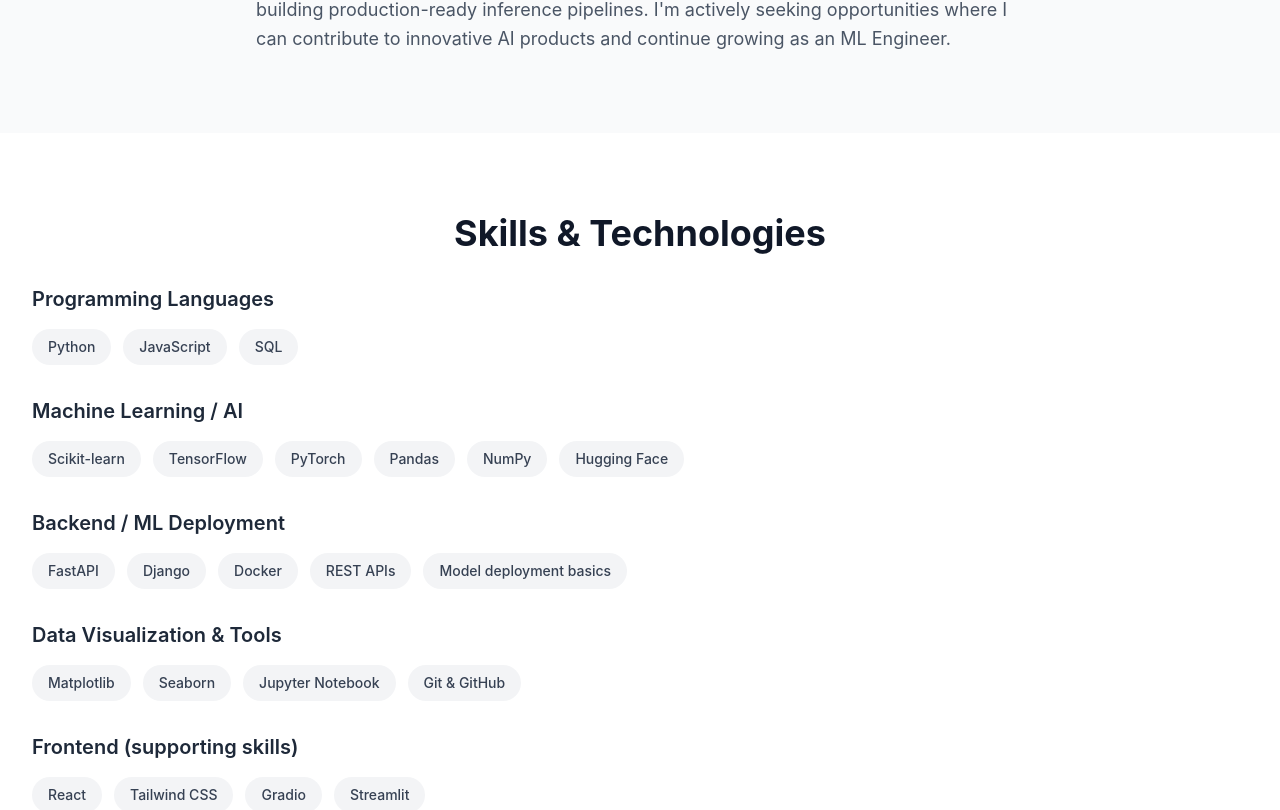
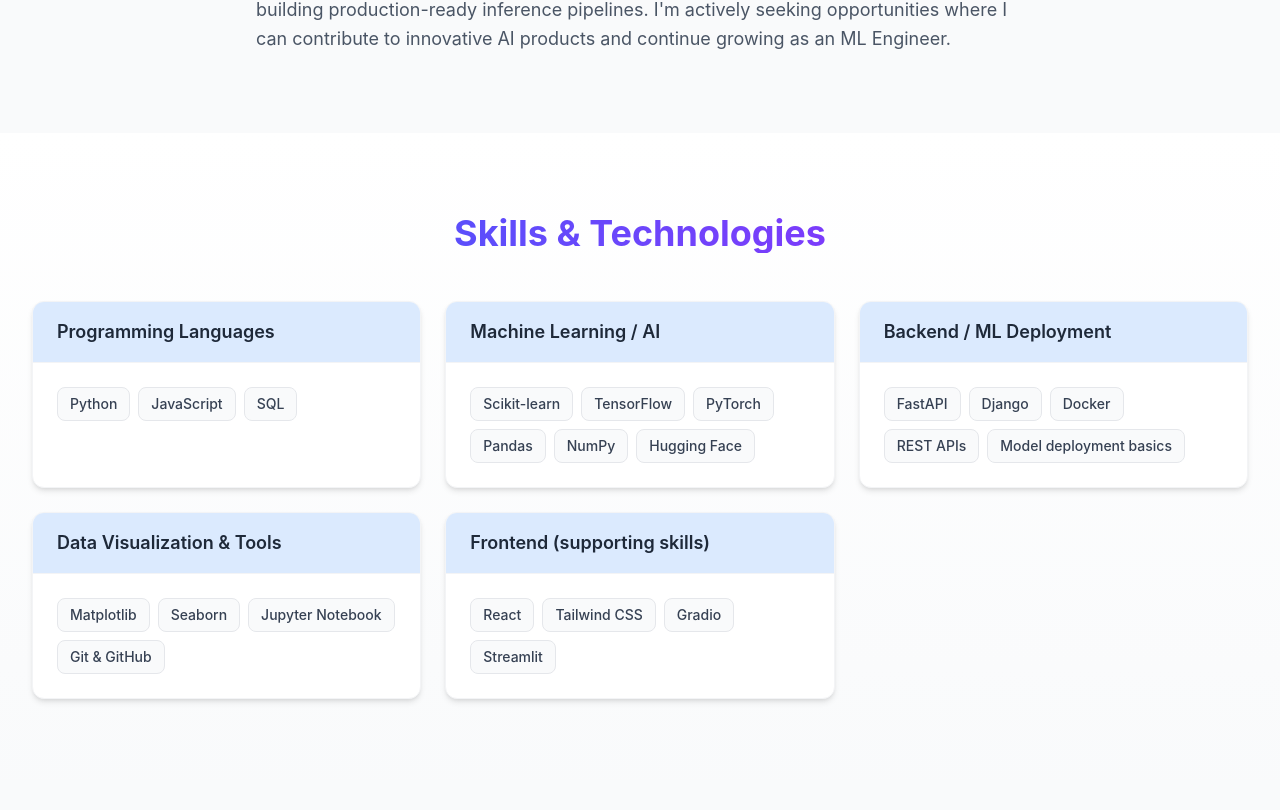
Before and after one commit to jianna4/portfolio, a React app: page / in a window 1280 px wide. Shown: the part 1210-2020 px from the top of the page. Built offline with nearby package versions, Linux system fonts and the light colour scheme; the HTML template or start-up script is replaced by a standard one.

Commit message:
user experience enhancement

```diff
--- a/src/components/Navbar.jsx
+++ b/src/components/Navbar.jsx
@@ -85,7 +85,7 @@
           <div className="md:hidden flex items-center space-x-4">
             <button
               onClick={() => setIsOpen(!isOpen)}
-              className="p-2 rounded-lg bg-gray-100 dark:bg-gray-800"
+              className="p-2 rounded-lg bg-gray-100"
             >
               {isOpen ? <XMarkIcon className="w-6 h-6" /> : <Bars3Icon className="w-6 h-6" />}
             </button>
--- a/src/components/Skills.jsx
+++ b/src/components/Skills.jsx
@@ -5,29 +5,40 @@
   "Machine Learning / AI": ["Scikit-learn", "TensorFlow", "PyTorch", "Pandas", "NumPy", "Hugging Face"],
   "Backend / ML Deployment": ["FastAPI", "Django", "Docker", "REST APIs", "Model deployment basics"],
   "Data Visualization & Tools": ["Matplotlib", "Seaborn", "Jupyter Notebook", "Git & GitHub"],
-  "Frontend (supporting skills)": ["React", "Tailwind CSS","Gradio","Streamlit"],
+  "Frontend (supporting skills)": ["React", "Tailwind CSS", "Gradio", "Streamlit"],
 };
 
 const Skills = () => {
   return (
-    <section id="skills" className="py-20">
+    <section id="skills" className="py-20 bg-gradient-to-b from-white to-gray-50">
       <div className="container mx-auto px-4 sm:px-6 lg:px-8">
-        <h2 className="section-title">Skills & Technologies</h2>
-        <div className="space-y-8">
+        <h2 className="text-3xl md:text-4xl font-bold text-center mb-12 bg-gradient-to-r from-blue-600 to-purple-600 bg-clip-text text-transparent">
+          Skills & Technologies
+        </h2>
+
+        <div className="grid grid-cols-1 md:grid-cols-2 lg:grid-cols-3 gap-6">
           {Object.entries(skillsData).map(([category, skills]) => (
-            <div key={category}>
-              <h3 className="text-xl font-semibold mb-4 text-gray-800">
+            <div
+              key={category}
+              className="bg-white rounded-xl shadow-md hover:shadow-lg transition-all duration-300 hover:-translate-y-1 overflow-hidden border border-gray-100"
+            >
+              <div className="bg-blue-100 px-6 py-4 border-b border-gray-100">
+                <h3 className="text-lg font-semibold text-gray-800">
                   {category}
                 </h3>
-              <div className="flex flex-wrap gap-3">
+              </div>
+
+              <div className="p-6">
+                <div className="flex flex-wrap gap-2">
                   {skills.map((skill) => (
                     <span
                       key={skill}
-                    className="px-4 py-2 bg-gray-100 text-gray-700 rounded-full text-sm font-medium hover:scale-105 hover:bg-blue-100 hover:text-blue-700 transition-all duration-200 cursor-default"
+                      className="px-3 py-1.5 bg-gray-50 text-gray-700 rounded-lg text-sm font-medium border border-gray-200 hover:bg-blue-50 hover:text-blue-600 hover:border-blue-200 transition-all duration-200 cursor-default"
                     >
                       {skill}
                     </span>
                   ))}
+                </div>
               </div>
             </div>
           ))}
```
Lines whose indentation alone changed are shown as unchanged.
